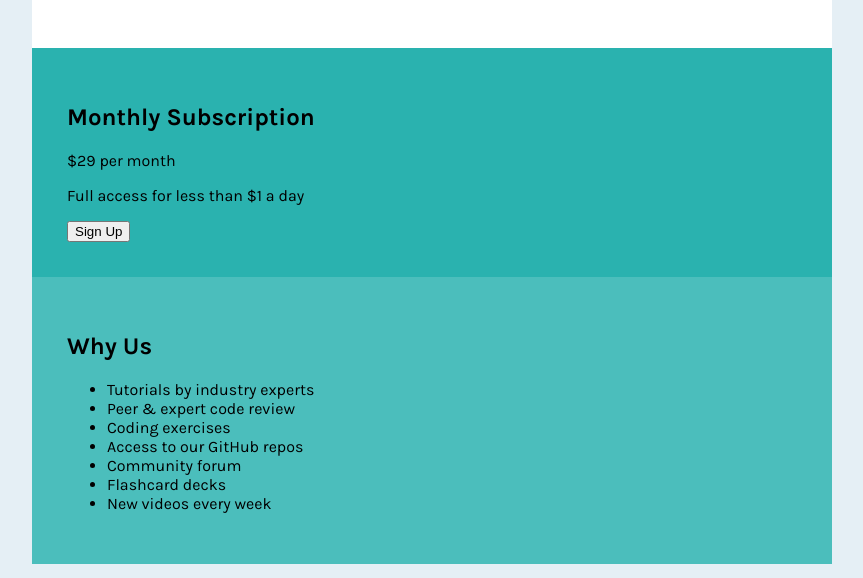
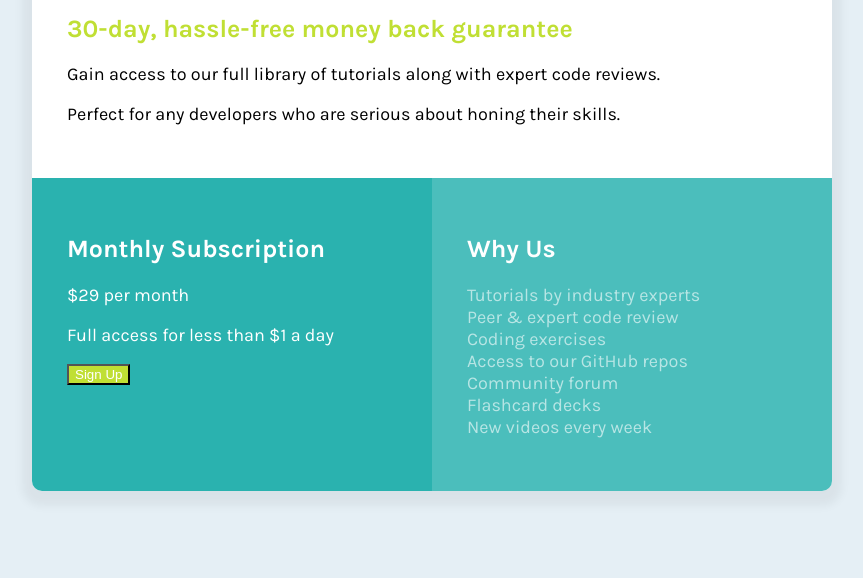
Before and after one commit to erferguson/single-price-grid, a plain HTML site: page index.html in a window 1280 px wide. Shown: the part 222-800 px from the top of the page, without its empty margins (208-1071 px from the left). Drawn offline with Linux system fonts and the light colour scheme.

Commit message:
styled sections re: positioning

```diff
--- a/index.html
+++ b/index.html
@@ -14,12 +14,11 @@
 
     <title>Frontend Mentor | Single Price Grid Component</title>
 
-    <link rel="stylesheet" href="./style.css">
+    <link rel="stylesheet" href="./style.css" />
   </head>
   <body>
     <main class="container">
       <section>
-
         <h1>Join our community</h1>
 
         <h2 class="yellow-text">30-day, hassle-free money back guarantee</h2>
@@ -32,8 +31,8 @@
         <p>
           Perfect for any developers who are serious about honing their skills.
         </p>
-
       </section>
+      <div class="row">
         <section class="cyan">
           <h2>Monthly Subscription</h2>
 
@@ -41,7 +40,7 @@
 
           <p>Full access for less than &dollar;1 a day</p>
 
-        <button>Sign Up</button>
+          <button class="yellow-button">Sign Up</button>
         </section>
 
         <section class="grayish-blue">
@@ -57,6 +56,7 @@
             <li>New videos every week</li>
           </ul>
         </section>
+      </div>
     </main>
   </body>
 </html>
--- a/style.css
+++ b/style.css
@@ -16,17 +16,59 @@ body {
 
 main {
     background-color:#fff;
+    border-radius: 10px;
+    box-shadow: 0 5px 10px 10px rgba(0, 0, 0, 0.05);
     min-width:800px;
     margin: auto;
+    overflow: hidden;
 }
 
 section {
     padding: 35px;
 }
 
-section.grayish-blue{
+.cyan {
+    background-color: hsl(179, 62%, 43%);
+    color: #fff;
+}
+
+.grayish-blue{
     background-color: hsl(179, 47%, 52%);
+    color: #fff;
 }
-section.cyan {
-    background-color: hsl(179, 62%, 43%);
+
+.grayish-blue ul {
+    font-size: 18px;
+    list-style-type: none;
+    padding: 0;
+    opacity: 0.6;
 }
+
+.row {
+    display: flex;
+}
+.row > section {
+    flex: 1;
+}
+
+
+h1 {
+    color: hsl(179, 62%, 43%);
+    font-size: 40px;
+}
+
+h2 {
+    font-size: 25px;
+}
+
+.yellow-text {
+    color: hsl(71, 73%, 54%);
+}
+.yellow-button {
+    background-color:hsl(71, 73%, 54%);
+    color: #fff;
+}
+
+p {
+    font-size: 18px;
+}
```
Lines whose indentation alone changed are shown as unchanged.
